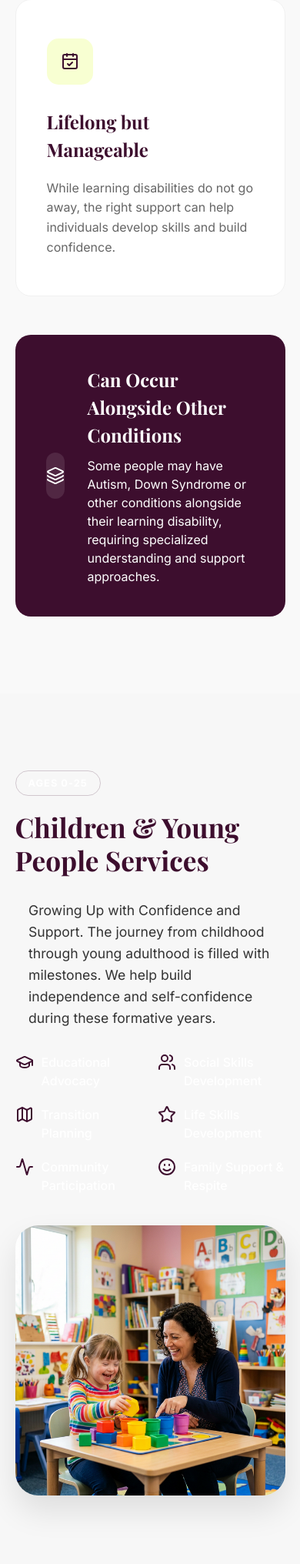
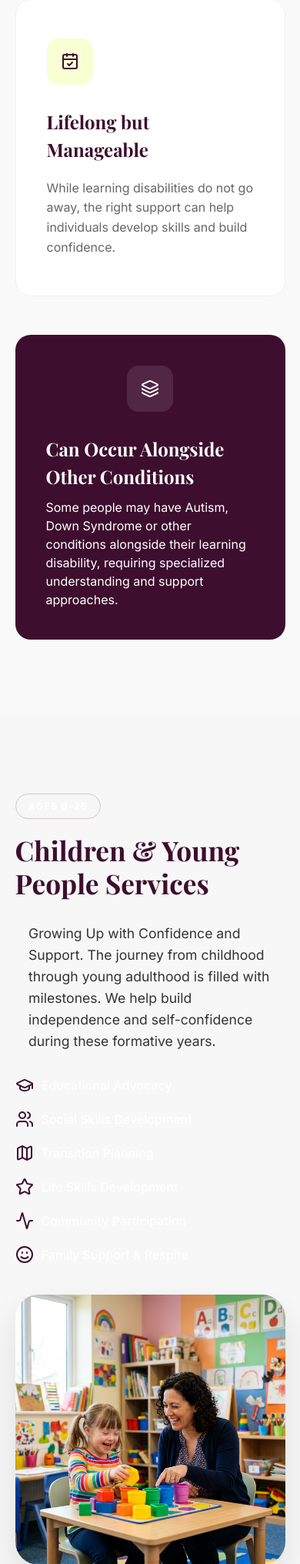
Before and after one commit to Patrickcudjoe1/NEW-VAHCARE, a PHP site: page /learning-disability.html in a window 390 px wide; the page is wider, and only the part inside the window is pictured. Shown: the part 3388-5420 px from the top of that part at 77% size. Run offline with PHP 8.4, Linux system fonts and the light colour scheme.

Commit message:
Fix mobile layout overflow and refactor inline styles into responsive CSS across all pages

```diff
--- a/learning-disability.html
+++ b/learning-disability.html
@@ -133,15 +133,11 @@
                     </div>
                 </div>
 
-                <div class="highlight-box animate-fade-up"
-                    style="margin-top: 50px; background: var(--color-primary); color: white; padding: 40px; border-radius: 20px; display: flex; align-items: center; gap: 30px;">
-                    <div class="service-icon"
-                        style="background: rgba(255,255,255,0.1); color: white; margin-bottom: 0;"><i
-                            data-lucide="layers"></i></div>
+                <div class="highlight-box animate-fade-up">
+                    <div class="service-icon"><i data-lucide="layers"></i></div>
                     <div>
-                        <h4 style="font-size: 1.5rem; margin-bottom: 10px; font-family: var(--font-serif);">Can Occur
-                            Alongside Other Conditions</h4>
-                        <p style="opacity: 1;">Some people may have Autism, Down Syndrome or other conditions
+                        <h4>Can Occur Alongside Other Conditions</h4>
+                        <p>Some people may have Autism, Down Syndrome or other conditions
                             alongside their learning disability, requiring specialized understanding and support
                             approaches.</p>
                     </div>
@@ -164,31 +160,30 @@
                             is filled with milestones. We help build independence and self-confidence during these
                             formative years.
                         </p>
-                        <div class="features-grid-mini"
-                            style="display: grid; grid-template-columns: 1fr 1fr; gap: 20px; margin-top: 30px;">
-                            <div style="display: flex; align-items: flex-start; gap: 10px;">
-                                <i data-lucide="graduation-cap" class="icon-primary" style="flex-shrink: 0;"></i>
-                                <span style="font-weight: 500;">Educational Advocacy</span>
+                        <div class="features-grid-mini">
+                            <div class="feature-mini-item">
+                                <i data-lucide="graduation-cap" class="icon-primary"></i>
+                                <span>Educational Advocacy</span>
                             </div>
-                            <div style="display: flex; align-items: flex-start; gap: 10px;">
-                                <i data-lucide="users" class="icon-primary" style="flex-shrink: 0;"></i>
-                                <span style="font-weight: 500;">Social Skills Development</span>
+                            <div class="feature-mini-item">
+                                <i data-lucide="users" class="icon-primary"></i>
+                                <span>Social Skills Development</span>
                             </div>
-                            <div style="display: flex; align-items: flex-start; gap: 10px;">
-                                <i data-lucide="map" class="icon-primary" style="flex-shrink: 0;"></i>
-                                <span style="font-weight: 500;">Transition Planning</span>
+                            <div class="feature-mini-item">
+                                <i data-lucide="map" class="icon-primary"></i>
+                                <span>Transition Planning</span>
                             </div>
-                            <div style="display: flex; align-items: flex-start; gap: 10px;">
-                                <i data-lucide="star" class="icon-primary" style="flex-shrink: 0;"></i>
-                                <span style="font-weight: 500;">Life Skills Development</span>
+                            <div class="feature-mini-item">
+                                <i data-lucide="star" class="icon-primary"></i>
+                                <span>Life Skills Development</span>
                             </div>
-                            <div style="display: flex; align-items: flex-start; gap: 10px;">
-                                <i data-lucide="activity" class="icon-primary" style="flex-shrink: 0;"></i>
-                                <span style="font-weight: 500;">Community Participation</span>
+                            <div class="feature-mini-item">
+                                <i data-lucide="activity" class="icon-primary"></i>
+                                <span>Community Participation</span>
                             </div>
-                            <div style="display: flex; align-items: flex-start; gap: 10px;">
-                                <i data-lucide="smile" class="icon-primary" style="flex-shrink: 0;"></i>
-                                <span style="font-weight: 500;">Family Support & Respite</span>
+                            <div class="feature-mini-item">
+                                <i data-lucide="smile" class="icon-primary"></i>
+                                <span>Family Support & Respite</span>
                             </div>
                         </div>
                     </div>
--- a/style.css
+++ b/style.css
@@ -1606,3 +1606,171 @@ nav {
     justify-content: center;
   }
 }
+
+/* ==========================================================================
+   Responsive Components & Layout Fixes
+   ========================================================================== */
+
+/* Responsive Process Steps */
+.process-steps {
+  display: grid;
+  grid-template-columns: 1fr;
+  gap: 30px;
+  position: relative;
+}
+
+@media (min-width: 768px) {
+  .process-steps {
+    grid-template-columns: repeat(3, 1fr);
+  }
+}
+
+/* For Learning Disability page 5-step process */
+.ld-page .process-steps {
+  grid-template-columns: 1fr;
+}
+
+@media (min-width: 992px) {
+  .ld-page .process-steps {
+    grid-template-columns: repeat(5, 1fr);
+  }
+}
+
+.step-card {
+  text-align: center;
+  padding: 20px;
+}
+
+.step-number {
+  width: 60px;
+  height: 60px;
+  background: var(--color-primary);
+  color: white;
+  border-radius: 50%;
+  display: flex;
+  align-items: center;
+  justify-content: center;
+  margin: 0 auto 20px;
+  font-weight: 800;
+  font-size: 1.5rem;
+}
+
+.ld-page .step-number {
+  width: 50px;
+  height: 50px;
+  margin-bottom: 15px;
+  font-size: 1.2rem;
+}
+
+.step-card h4 {
+  font-family: var(--font-serif);
+  font-size: 1.5rem;
+  margin-bottom: 15px;
+  color: var(--color-primary);
+}
+
+.step-card p {
+  color: #444;
+}
+
+.ld-page .step-card h5 {
+  margin-bottom: 10px;
+}
+
+.ld-page .step-card p {
+  font-size: 0.8rem;
+}
+
+/* Solution Grid Responsiveness */
+.solutions-detailed-grid {
+  display: grid;
+  grid-template-columns: 1fr;
+  gap: 30px;
+}
+
+@media (min-width: 768px) {
+  .solutions-detailed-grid {
+    grid-template-columns: repeat(2, 1fr);
+  }
+}
+
+@media (min-width: 1024px) {
+  .solutions-detailed-grid {
+    grid-template-columns: repeat(3, 1fr);
+  }
+}
+
+.detail-card.span-1-5 {
+  grid-column: span 1;
+}
+
+@media (min-width: 1024px) {
+  .detail-card.span-1-5 {
+    grid-column: span 1.5;
+  }
+}
+
+/* Highlight Box (LD Page) */
+.highlight-box {
+  margin-top: 50px;
+  background: var(--color-primary);
+  color: white;
+  padding: 40px;
+  border-radius: 20px;
+  display: flex;
+  flex-direction: column;
+  align-items: center;
+  gap: 30px;
+}
+
+@media (min-width: 768px) {
+  .highlight-box {
+    flex-direction: row;
+    text-align: left;
+  }
+}
+
+.highlight-box .service-icon {
+  background: rgba(255, 255, 255, 0.1);
+  color: white;
+  margin-bottom: 0;
+  flex-shrink: 0;
+}
+
+.highlight-box h4 {
+  font-size: 1.5rem;
+  margin-bottom: 10px;
+  font-family: var(--font-serif);
+}
+
+.highlight-box p {
+  opacity: 1;
+}
+
+/* Features Grid Mini */
+.features-grid-mini {
+  display: grid;
+  grid-template-columns: 1fr;
+  gap: 20px;
+  margin-top: 30px;
+}
+
+@media (min-width: 600px) {
+  .features-grid-mini {
+    grid-template-columns: 1fr 1fr;
+  }
+}
+
+.feature-mini-item {
+  display: flex;
+  align-items: flex-start;
+  gap: 10px;
+}
+
+.feature-mini-item i {
+  flex-shrink: 0;
+}
+
+.feature-mini-item span {
+  font-weight: 500;
+}
```
Also changed, not shown: other parts of learning-disability.html (+21 -27 lines), index.html (+8 -11 lines), recruitment.html (+13 -20 lines).
